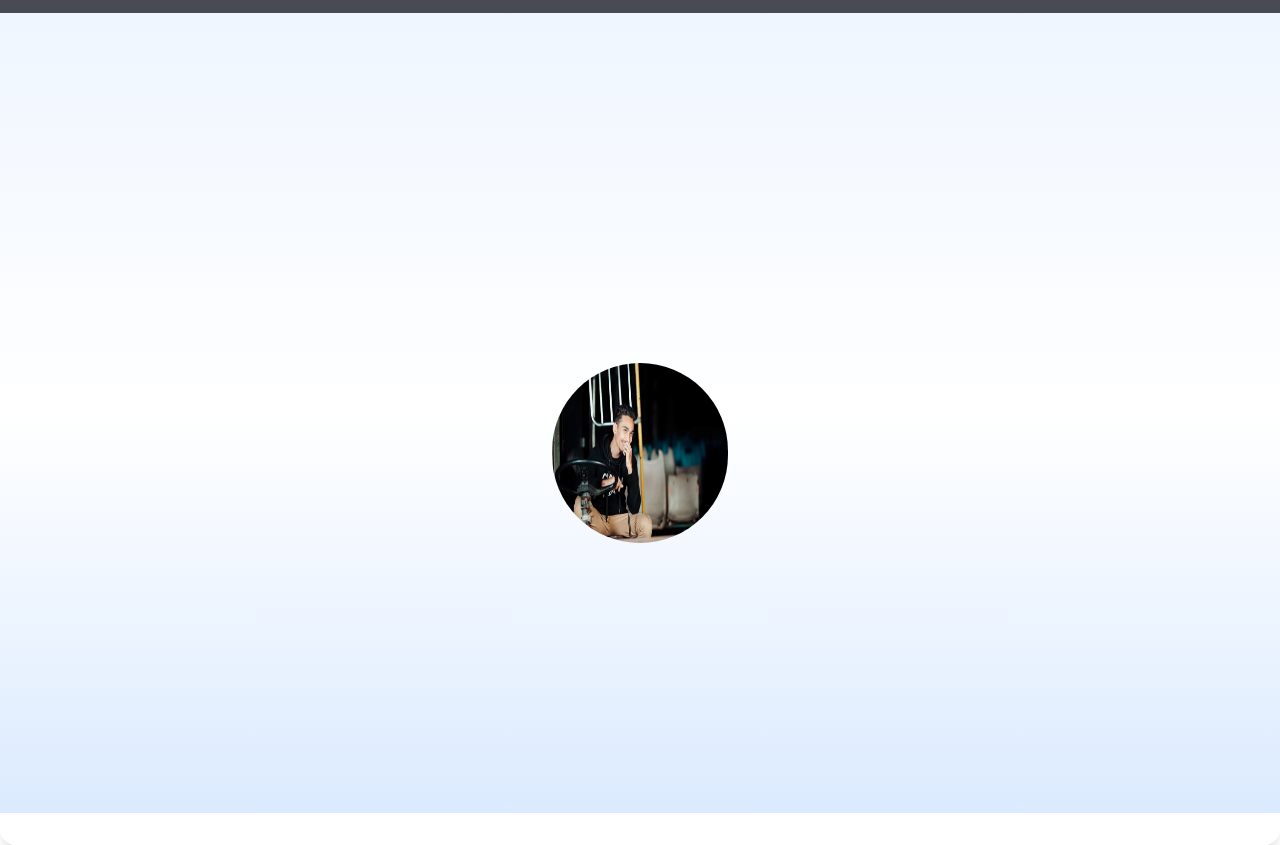
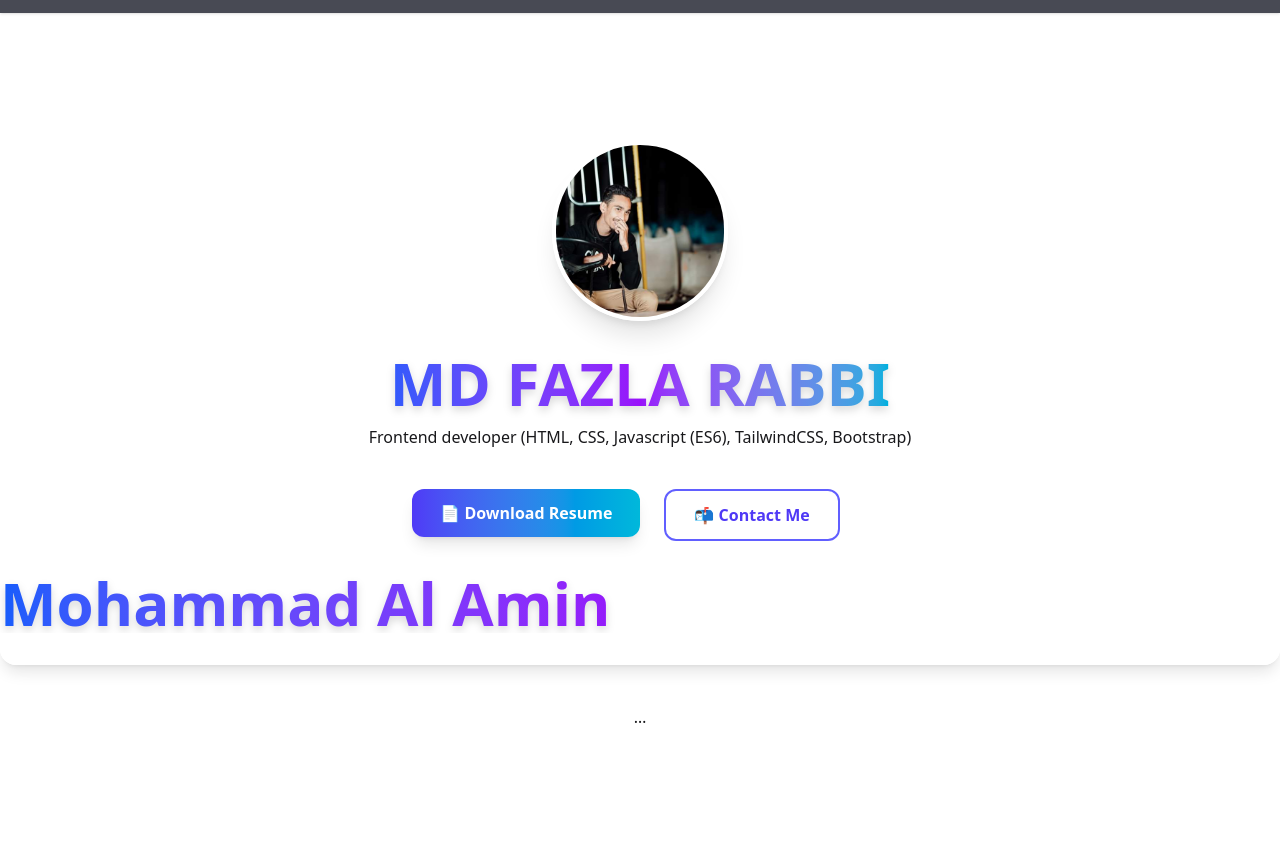
Before and after one commit to MD-Fazla-Rabbi/My-Portfolio, a plain HTML site: page index.html in a window 1280 px wide. Shown: the part 81-926 px from the top of the page. After the commit the page ends 810 px from the top, so only its background shows below. Drawn offline with nearby package versions, Linux system fonts and the light colour scheme.

Commit message:
hero section end here

```diff
--- a/index.html
+++ b/index.html
@@ -205,17 +205,40 @@
 
 </header>
 <main>
-    <section id="home" class="relative min-h-screen flex items-center justify-center bg-gradient-to-b from-blue-50 via-white to-blue-100 pt-20 overflow-hidden">
-        <div>
-            <div class="rounded-full">
-                <img src="img/My img.jpg" alt="" class="rounded-full h-45 w-44">
+    <section class="flex relative justify-center bg-orang-500-to-b from-blue-300  items-center ">
+        <div class="grid relative justify-center bg-blue-500-to-b from-gray-300  items-center justy">
+            <div class=" flex rounded-full items-center pt-32  justify-center">
+                <img src="img/My img.jpg" alt="" class="rounded-full h-45 border-4 border-white relative w-40 h-40 mx-auto rounded-full border-4 border-white shadow-xl object-cover hover:scale-105 transition-transform duration-500 w-44">
+            </div>
+            <div class="text-center">
+              <h1 class="text-5xl font-extrabold text-bould lg:hidden bg-gradient-to-r from-blue-600 via-purple-600 to-cyan-500 bg-clip-text text-transparent drop-shadow-lg mt-8 md:hidden ">
+                MD FAZLA <br class=""> RABBI
+              </h1>
+              <h1 class="text-6xl font-extrabold text-bould hidden mt-8 bg-gradient-to-r from-blue-600 via-purple-600 to-cyan-500 bg-clip-text text-transparent drop-shadow-lg lg:block">
+                MD FAZLA RABBI
+              </h1>
+
+              <p class="mt-3">
+                 Frontend developer (HTML, CSS, Javascript (ES6), TailwindCSS, Bootstrap)
+              </p>
+            </div>
+            <div class="mt-10 flex flex-wrap justify-center gap-5">
+              <div>
+                <button class="px-7 -ml-7 py-3 mx-20  rounded-xl bg-gradient-to-r from-indigo-600 to-cyan-500 text-white font-semibold shadow-lg hover:shadow-2xl transform hover:-translate-y-1 transition duration-300">📄 Download Resume</button>
+              </div>
+
+              <div class="inline-block">
+                <button class="px-7 -ml-19 py-3 items-center rounded-xl border-2 border-indigo-500 text-indigo-600 hover:bg-indigo-50 dark:hover:bg-gray-800 font-semibold transform hover:-translate-y-1 transition duration-300">📬 Contact Me</button>
+              </div>
+
+
             </div>
         </div>
     </section>
-    <section>
-
+    <section><h1 class="text-5xl md:text-6xl font-extrabold mt-8 bg-gradient-to-r from-blue-600 via-purple-600 to-cyan-500 bg-clip-text text-transparent drop-shadow-lg">Mohammad Al Amin</h1>
+<!--<section class="relative min-h-screen flex items-center justify-center bg-gradient-to-b from-blue-50 via-white to-blue-100 pt-20 overflow-hidden">-->
     </section>
 </main>
   <div class="px-4 py-4 flex flex-col gap-4 text-sm font-semibold bg-white/95 dark:bg-gray-900/95 backdrop-blur-md shadow-lg rounded-b-2xl"></div>
 </body>
-</html>
+</html><div class="mt-10 flex flex-wrap justify-center gap-5">…</div>
```
